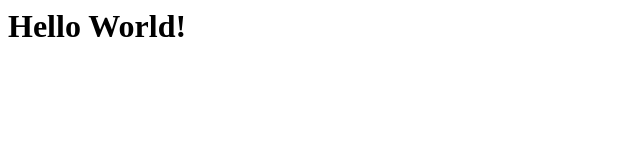
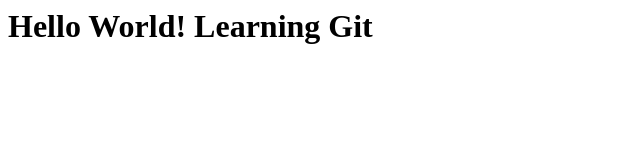
Before and after one commit to Ashish-Koli/LetsLearnGit, a plain HTML site: page hello.html in a window 1280 px wide. Shown: the whole page, without its empty margins (0-640 px from the left). Drawn offline with Linux system fonts and the light colour scheme.

Commit message:
made changes to the hello.html file

```diff
--- a/hello.html
+++ b/hello.html
@@ -1,6 +1,6 @@
 <html>
 	<body>
-		<h1>Hello World!</h1>
+		<h1>Hello World! Learning Git</h1>
 	</body>
 
 </html>
```
